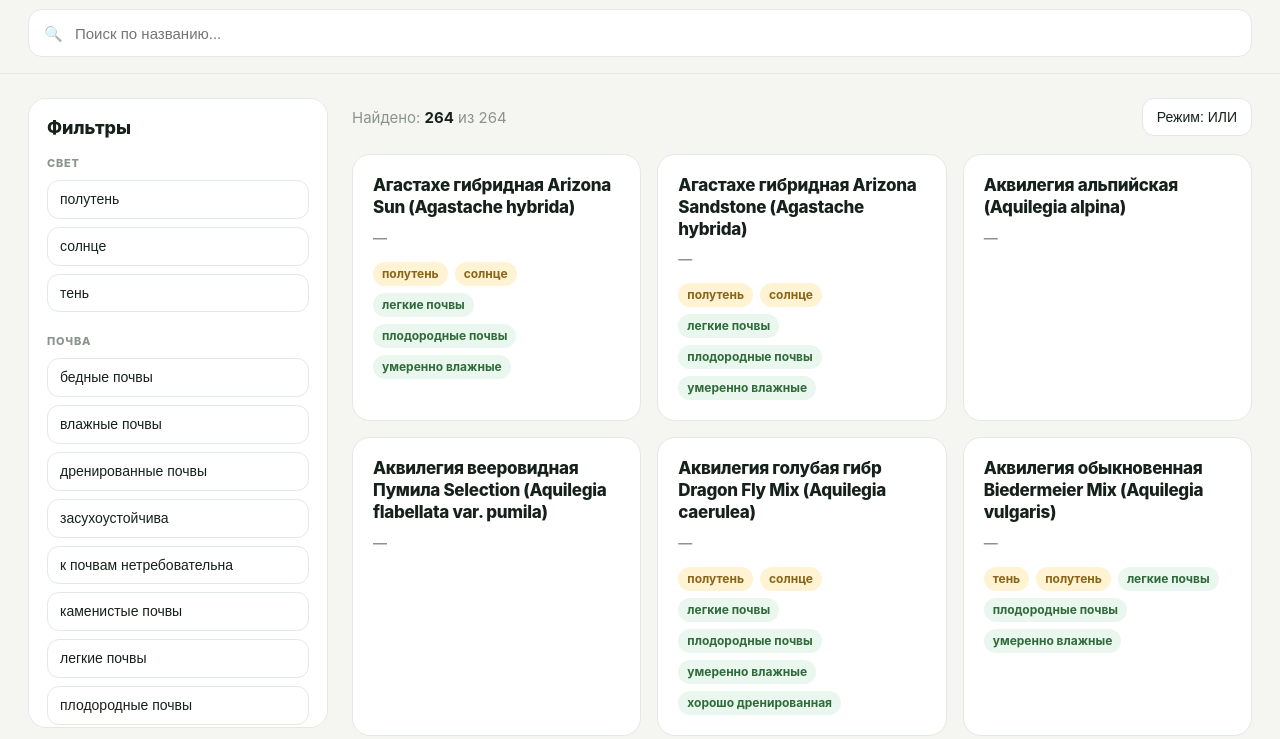
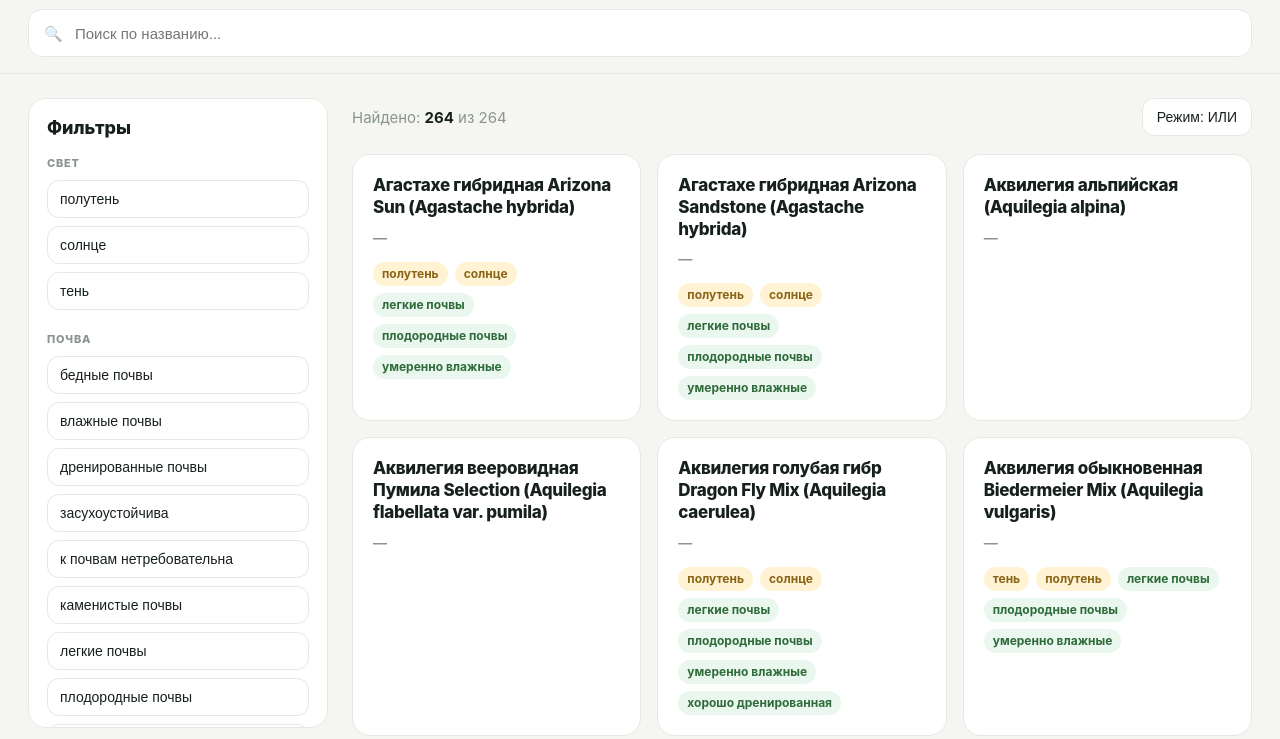
Before and after one commit to yarddesign/catalog, a plain HTML site: page index.html in a window 1280 px wide. Shown: the part 61-800 px from the top of the page. Drawn offline with Linux system fonts and the light colour scheme.

Commit message:
Update index.html

```diff
--- a/index.html
+++ b/index.html
@@ -982,51 +982,6 @@
     }
   } catch (e) {}
 
-  function forceNormalSidebarFilters() {
-  var sidebar = document.querySelector('.sidebar');
-  var sidebarInner = document.querySelector('.sidebar-inner');
-  var rows = document.querySelectorAll('.frow');
-  var chips = document.querySelectorAll('.chip');
-
-  if (sidebar) {
-    sidebar.style.position = 'sticky';
-    sidebar.style.top = '146px';
-  }
-
-  if (sidebarInner) {
-    sidebarInner.style.overflowY = 'auto';
-    sidebarInner.style.overflowX = 'hidden';
-    sidebarInner.style.maxHeight = 'calc(100vh - 170px)';
-  }
-
-  rows.forEach(function(row) {
-    row.style.display = 'flex';
-    row.style.flexDirection = 'column';
-    row.style.flexWrap = 'nowrap';
-    row.style.gap = '8px';
-  });
-
-  chips.forEach(function(chip) {
-    chip.style.width = '100%';
-    chip.style.display = 'block';
-    chip.style.textAlign = 'left';
-    chip.style.borderRadius = '12px';
-    chip.style.padding = '10px 12px';
-    chip.style.fontSize = '14px';
-    chip.style.lineHeight = '1.2';
-    chip.style.whiteSpace = 'normal';
-  });
-}
-
-var oldRebuildFilters = rebuildFilters;
-
-rebuildFilters = function() {
-  oldRebuildFilters();
-  forceNormalSidebarFilters();
-};
-
-window.addEventListener('resize', forceNormalSidebarFilters);
-
   loadNewCSV();
 </script>
 
```
